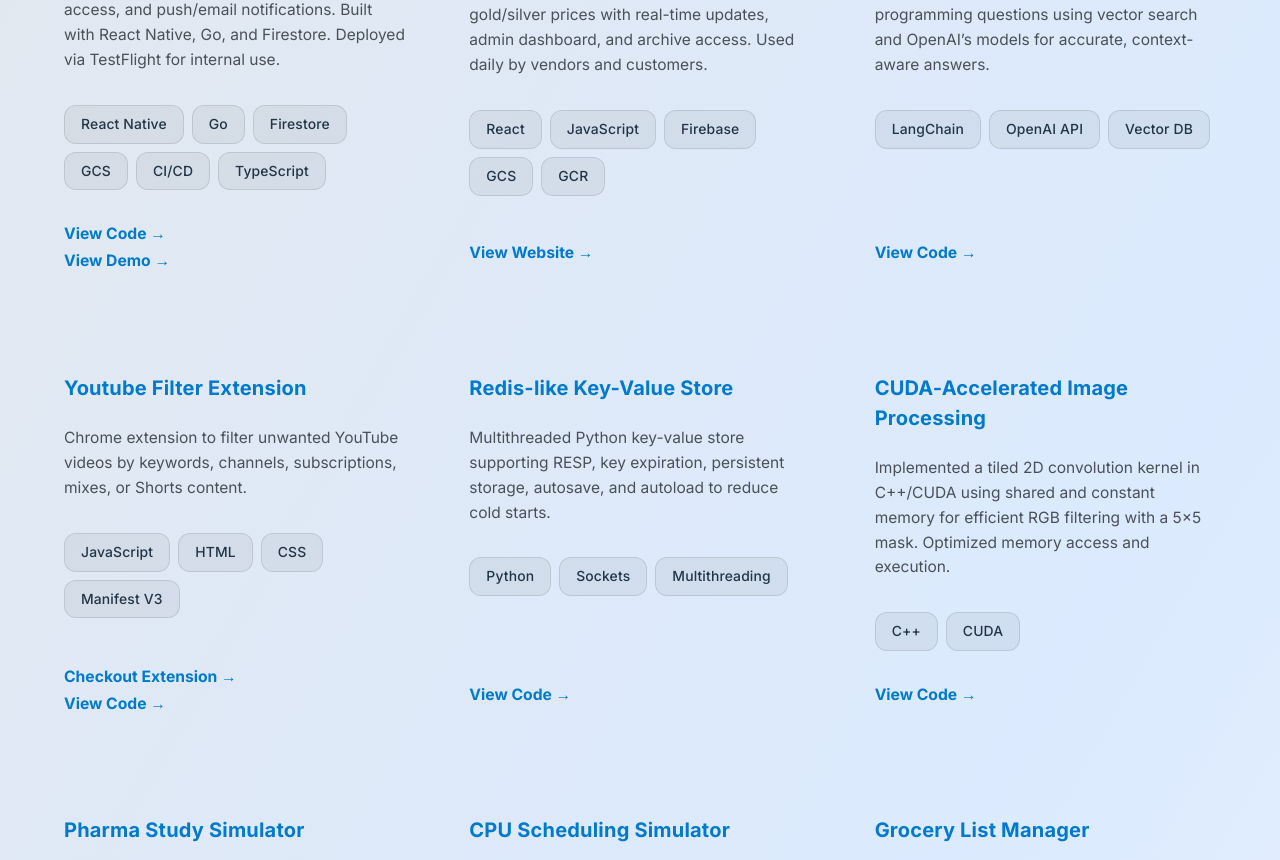
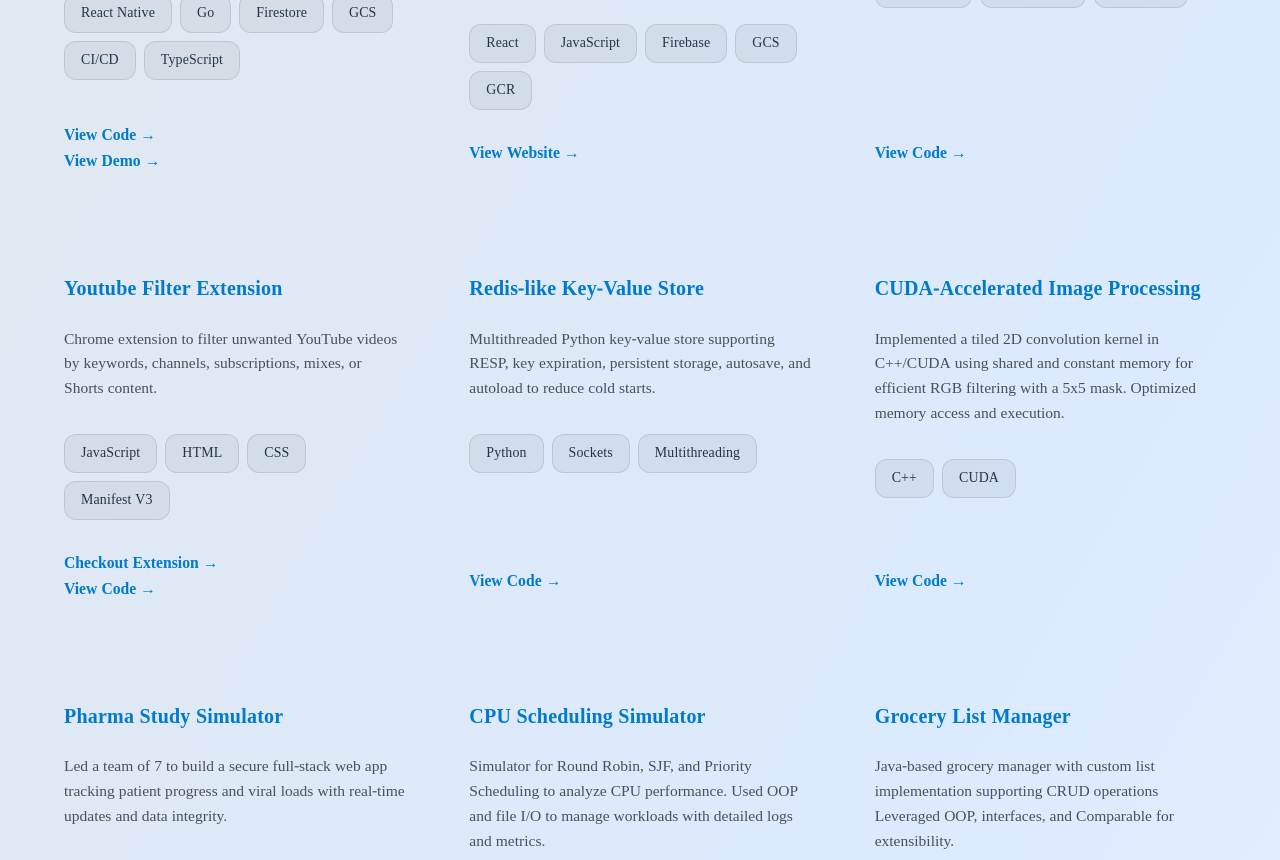
Before and after one commit to ekjyotshinh/portfolio, a React (Vite) app: page / in a window 1280 px wide. Shown: the part 2600-3460 px from the top of the page. Built offline with nearby package versions, Linux system fonts and the light colour scheme.

Commit message:
style: update font to Noto Serif Hebrew for improved typography

```diff
--- a/src/index.css
+++ b/src/index.css
@@ -1,7 +1,11 @@
-@import url("https://fonts.googleapis.com/css2?family=Inter:wght@400;500;700&display=swap");
+@import url("https://fonts.googleapis.com/css2?family=Noto+Serif+Hebrew:wght@400;500;700&display=swap");
+
+html {
+  scroll-behavior: smooth;
+}
 
 :root {
-  font-family: "Inter", sans-serif;
+  font-family: "Noto Serif Hebrew", serif;
   line-height: 1.5;
   font-weight: 400;
 
```
